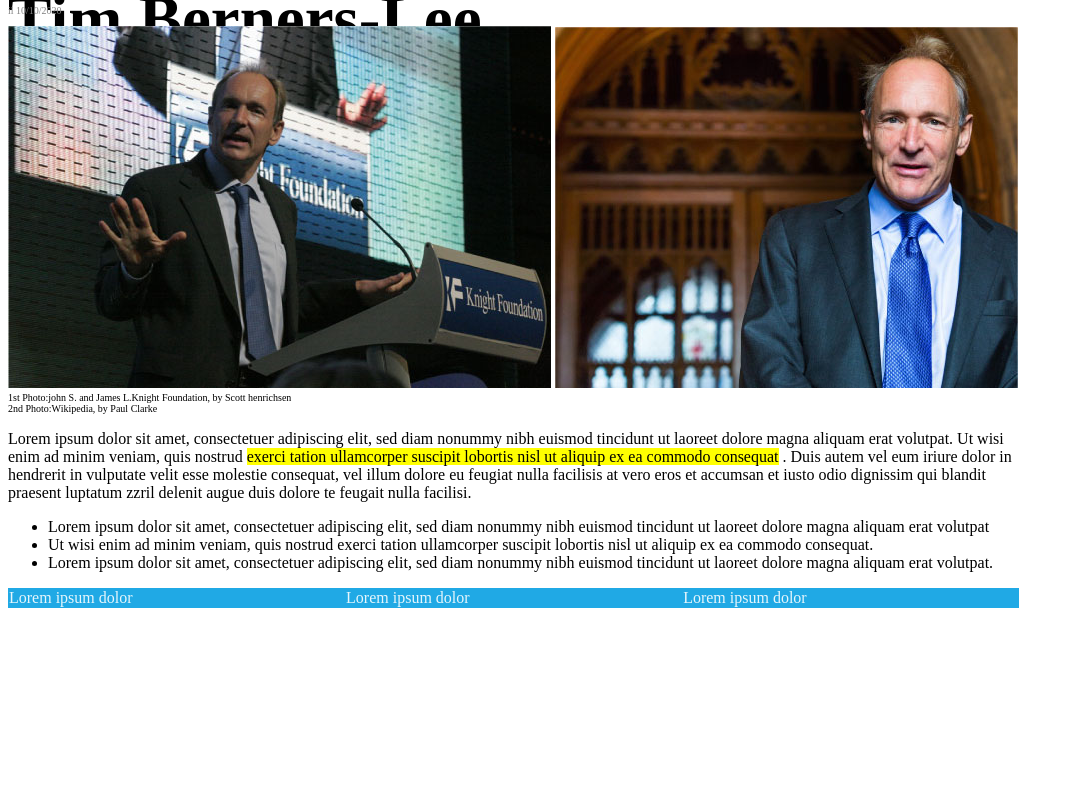
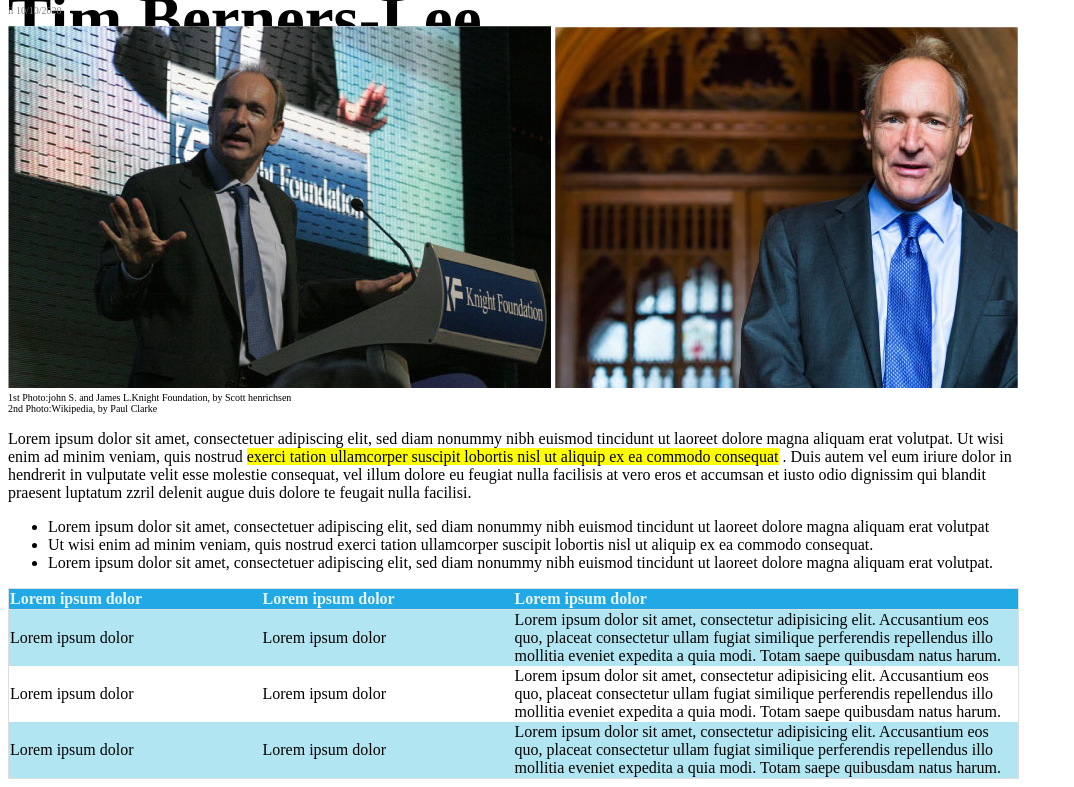
Before and after one commit to manuelpezzi/html-css-booleaner, a plain HTML site: page index.html in a window 1280 px wide. Shown: the part 400-1187 px from the top of the page, without its empty margins (0-1074 px from the left). Before the commit the page ends 1022 px from the top, so only its background shows below. Drawn offline with Linux system fonts and the light colour scheme.

Commit message:
add:table end

```diff
--- a/css/style.css
+++ b/css/style.css
@@ -38,10 +38,31 @@ height: 100%;
     width: 80%;
 }
 table{
-    border-collapse: collapse;
+    border-collapse:collapse;
     width: 80%;
 }
 thead{
     background-color:#20A9E5;
     color:#E6F6FC;
+    width: 80%;
+    border: 1px solid #ddd;
+    padding: 8px;
 }
+tbody{
+    width: 80%;
+    border: 1px solid #ddd;
+  padding: 8px;
+}
+.line1{
+    background-color: #B1E5F2;
+}
+.lorem{
+    width: 50%;
+}
+.line3{
+    background-color: #B1E5F2;
+
+}
+th{
+    text-align: left;
+}
--- a/index.html
+++ b/index.html
@@ -31,26 +31,25 @@
 <table>
  <thead>
 <tr>
-    <td>Lorem ipsum dolor</td>
-    <td>Lorem ipsum dolor</td>
-    <td>Lorem ipsum dolor</td>
+    <th>Lorem ipsum dolor</th>
+    <th>Lorem ipsum dolor</th>
+    <th class="lorem">Lorem ipsum dolor</th>
 </tr>
  </thead>
  <tbody>
-    <tr>
-        <td></td>
-        <td></td>
-        <td></td>
+    <tr class="line1">
+        <td>Lorem ipsum dolor</td>
+        <td>Lorem ipsum dolor</td>
+        <td>Lorem ipsum dolor sit amet, consectetur adipisicing elit. Accusantium eos quo, placeat consectetur ullam fugiat similique perferendis repellendus illo mollitia eveniet expedita a quia modi. Totam saepe quibusdam natus harum.</td>
     </tr>
-    <tr>
-        <td></td>
-        <td></td>
-        <td></td>
-    </tr>
-    <tr>
-        <td></td>
-        <td></td>
-        <td></td>
+    <tr class="line2">
+        <td>Lorem ipsum dolor</td>
+        <td>Lorem ipsum dolor</td>
+        <td>Lorem ipsum dolor sit amet, consectetur adipisicing elit. Accusantium eos quo, placeat consectetur ullam fugiat similique perferendis repellendus illo mollitia eveniet expedita a quia modi. Totam saepe quibusdam natus harum.</td>
+    <tr class="line3">
+        <td>Lorem ipsum dolor</td>
+        <td>Lorem ipsum dolor</td>
+        <td>Lorem ipsum dolor sit amet, consectetur adipisicing elit. Accusantium eos quo, placeat consectetur ullam fugiat similique perferendis repellendus illo mollitia eveniet expedita a quia modi. Totam saepe quibusdam natus harum.</td>
     </tr>
  </tbody>
 
```
